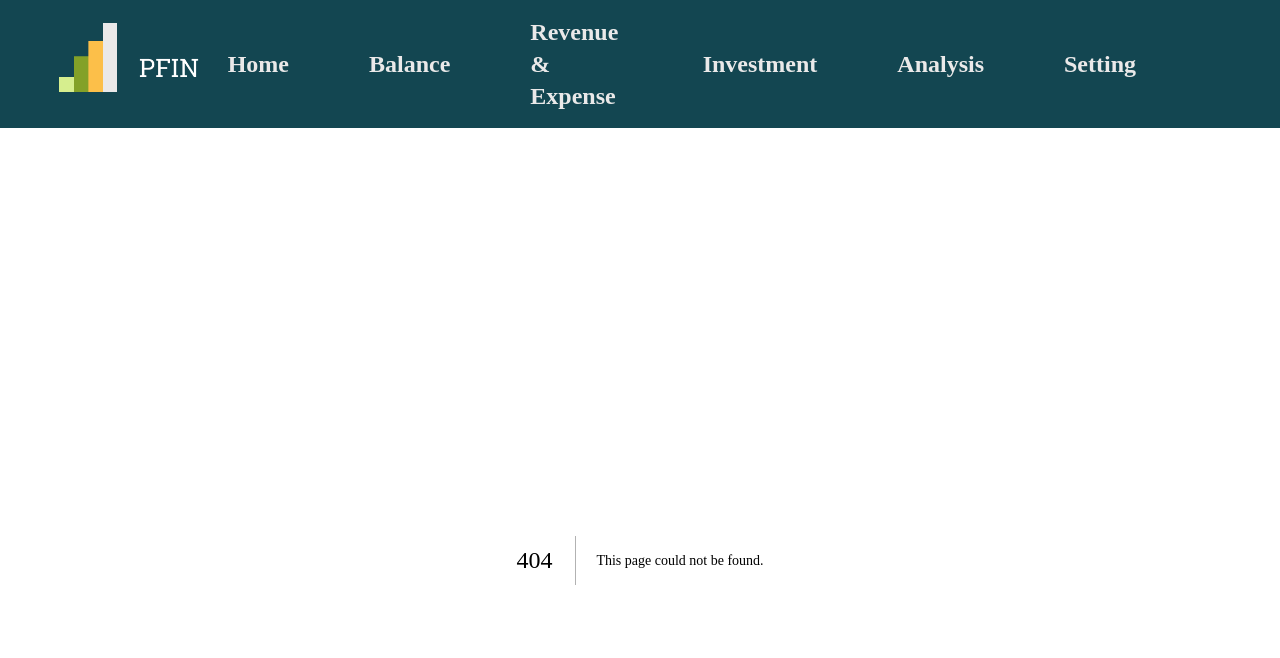
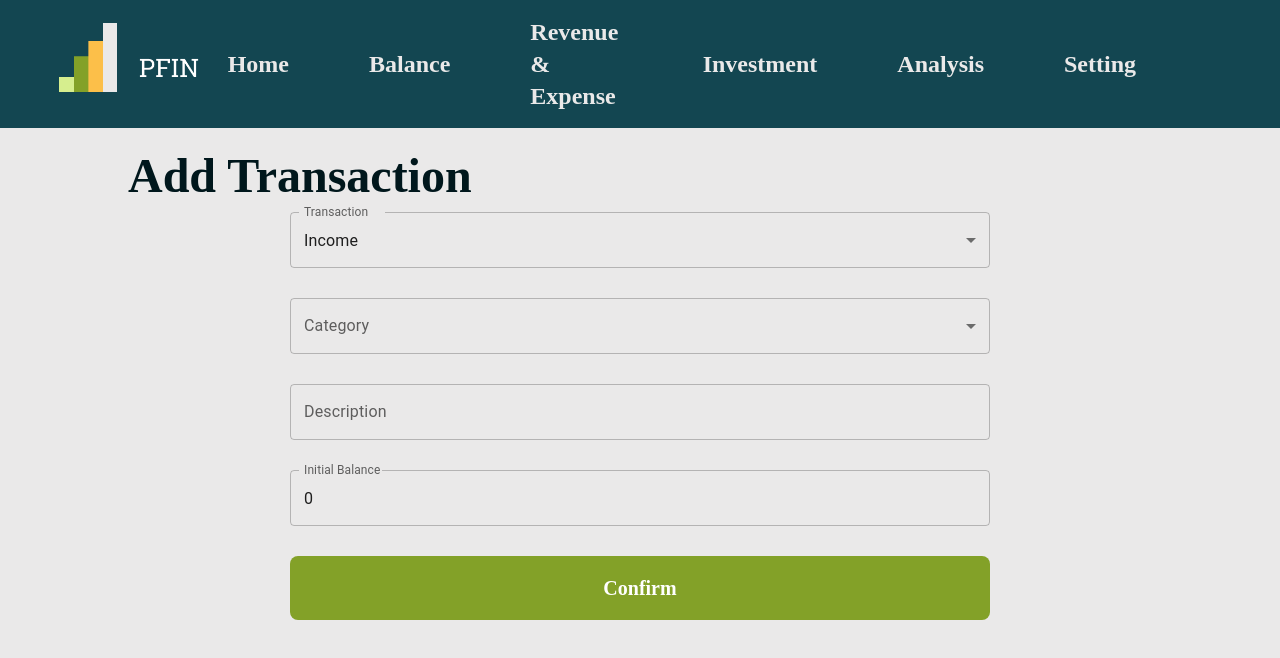
Before and after one commit to Nas-virat/PFin-personal-finance, a Next.js app in the folder client/: page /transaction in a window 1280 px wide. Before the commit this address had no page. Shown: the top 658 px of the page. Built offline with nearby package versions, Linux system fonts and the light colour scheme.

Commit message:
feat: add transaction

```diff
--- a/client/src/app/home/page.tsx
+++ b/client/src/app/home/page.tsx
@@ -12,11 +12,14 @@ import { BalanceChart } from '@/components/chart/BalanceChart';
 import { Card } from '@/components/Card';
 import { DoughnutChart } from '@/components/chart/DoughnutChart';
 import { AddButton } from '@/components/Addbutton';
+import { useRouter } from 'next/navigation';
 
 
 export default function Page() {
 
     const [date, setDate] = useState<Dayjs>(dayjs());
+
+    const router = useRouter()
 
     return (
         <div>
@@ -40,7 +43,10 @@ export default function Page() {
                         </DemoContainer>
                     </LocalizationProvider>
                 </div>
-                <AddButton text="Add Transaction"/>
+                <AddButton
+                    text="Add Transaction"
+                    func={() => router.push('/transaction')}
+                />
 
             </div>
             <div className="mt-10 flex">
--- /dev/null
+++ b/client/src/app/lib/transaction.ts
@@ -0,0 +1,35 @@
+
+
+const createTransaction = async (
+    transaction_type : string,
+    catergory: string,
+    description: string,
+    amount: number,
+) => {
+    try{
+        const res = await fetch('http://localhost:8000/api/transaction/create', {
+            method: 'POST',
+            headers: {
+                'Content-Type': 'application/json',
+            },
+            body: JSON.stringify({
+                "transaction_type": transaction_type,
+                "catergory":catergory,
+                "amount":amount,
+                "description":description,
+            }),
+        });
+        if (!res.ok) {
+            throw new Error(`Failed to create account. Status: ${res.status}`);
+        }
+
+        const data = await res.json();
+        return data;
+    }
+    catch(error){
+        console.error('Error creating transaction:', error);
+        throw error;
+    }
+}
+
+export { createTransaction };
--- a/client/src/app/setting/createaccount/page.tsx
+++ b/client/src/app/setting/createaccount/page.tsx
@@ -32,7 +32,7 @@ export default function Page() {
             type,
             balance
         );
-        console.log(res.status);
+
         if (res.status === 'success') {
             Toast.fire({
                 icon: 'success',
--- /dev/null
+++ b/client/src/app/transaction/page.tsx
@@ -0,0 +1,145 @@
+"use client"
+import React, { useState } from 'react';
+import TextField from '@mui/material/TextField';
+import Box from '@mui/material/Box';
+import MenuItem from '@mui/material/MenuItem';
+import Select, { SelectChangeEvent } from '@mui/material/Select';
+import { FormControl, InputLabel } from '@mui/material';
+import { createTransaction } from '../lib/transaction';
+import Toast from '@/components/Alert';
+import Swal from 'sweetalert2';
+import { useRouter } from 'next/navigation';
+
+export default function Page() {
+    const [transactionType, setType] = useState('income');
+    const [category, setCategory] = useState('');
+    const [description, setDescription] = useState('');
+    const [balance, setBalance] = useState(0);
+
+    const router = useRouter()
+
+    const handleChange = (event: SelectChangeEvent) => {
+        setType(event.target.value as string);
+        setCategory(''); // Reset category when changing the transaction type.
+    };
+
+    const handleCategory = (event: SelectChangeEvent) => {
+        setCategory(event.target.value as string);
+    };
+
+    const handleSubmit = async (e: React.MouseEvent<HTMLButtonElement>) => {
+        e.preventDefault();
+
+        const res = await createTransaction(
+            transactionType,
+            category,
+            description,
+            balance
+        );
+        if (res.status === 'success') {
+            Toast.fire({
+                icon: 'success',
+                title: 'Create Transaction Successfully'
+            })
+            router.push('/home');
+        }
+        else if(res.status === 'fail'){
+            Swal.fire({
+                icon: 'error',
+                title: 'Oops...',
+                text: res.data.message,
+            })
+        }
+    };
+
+    const categories = [
+        { type: 'income', name: 'Salary' },
+        { type: 'income', name: 'Bonus' },
+        { type: 'income', name: 'Rent' },
+        { type: 'expense', name: 'Food' },
+        { type: 'expense', name: 'Travel' },
+        { type: 'expense', name: 'Internet' },
+        { type: 'expense', name: 'Electricity' },
+        { type: 'expense', name: 'Water' },
+        { type: 'other', name: 'other' },
+    ];
+
+    const filteredCategories = categories.filter(item => item.type === transactionType);
+
+    return (
+        <div>
+            <div className='flex justify-between mx-32 text-pf-gray-900 font-bold text-2xl'>
+                <h1 className='text-[48px]'>Add Transaction</h1>
+                <div></div>
+            </div>
+            <div className='w-full flex justify-center'>
+                <Box
+                    sx={{
+                        width: 700,
+                        maxWidth: '100%',
+                    }}
+                >
+                    <FormControl fullWidth variant="outlined" sx={{ marginBottom: '10px', marginTop: '20px' }}>
+                        <InputLabel id="transactionTypeLabel">Transaction</InputLabel>
+                        <Select
+                            labelId="transactionTypeLabel"
+                            id="transactiontype"
+                            label="transactiontype"
+                            value={transactionType}
+                            onChange={handleChange}
+                        >
+                            <MenuItem value={'income'}>Income</MenuItem>
+                            <MenuItem value={'expense'}>Expense</MenuItem>
+                            <MenuItem value={'other'}>Other</MenuItem>
+                        </Select>
+                    </FormControl>
+                    <FormControl fullWidth variant="outlined" sx={{ marginBottom: '30px', marginTop: '20px' }}>
+                        <InputLabel id="categoryTypeLabel">Category</InputLabel>
+                        <Select
+                            labelId="categoryTypeLabel"
+                            id="categorytype"
+                            label="categorytype"
+                            value={category}
+                            onChange={handleCategory}
+                        >
+                            {filteredCategories.map((item, index) => (
+                                <MenuItem key={index} value={item.name}>
+                                    {item.name}
+                                </MenuItem>
+                            ))}
+                        </Select>
+                    </FormControl>
+                    <TextField
+                        fullWidth
+                        label="Description"
+                        id="Description"
+                        variant="outlined"
+                        sx={{ marginBottom: '30px' }}
+                        value={description}
+                        onChange={(e) => setDescription(e.target.value)}
+                    />
+                    <FormControl fullWidth variant="outlined" sx={{ marginBottom: '30px' }}>
+                        <TextField
+                            fullWidth
+                            id="accountBalance"
+                            label="Initial Balance"
+                            type="number"
+                            variant="outlined"
+                            value={balance}
+                            onChange={(e) => setBalance(Number(e.target.value))}
+                            InputLabelProps={{
+                                shrink: true,
+                            }}
+                        />
+                    </FormControl>
+                    <button
+                        className='w-full bg-pf-secondary-2 h-16 font-bold text-white text-xl rounded-lg hover:bg-lime-600'
+                        onClick={e => handleSubmit(e)}
+                    >
+                        Confirm
+                    </button>
+                </Box>
+            </div>
+        </div>
+    );
+}
```
